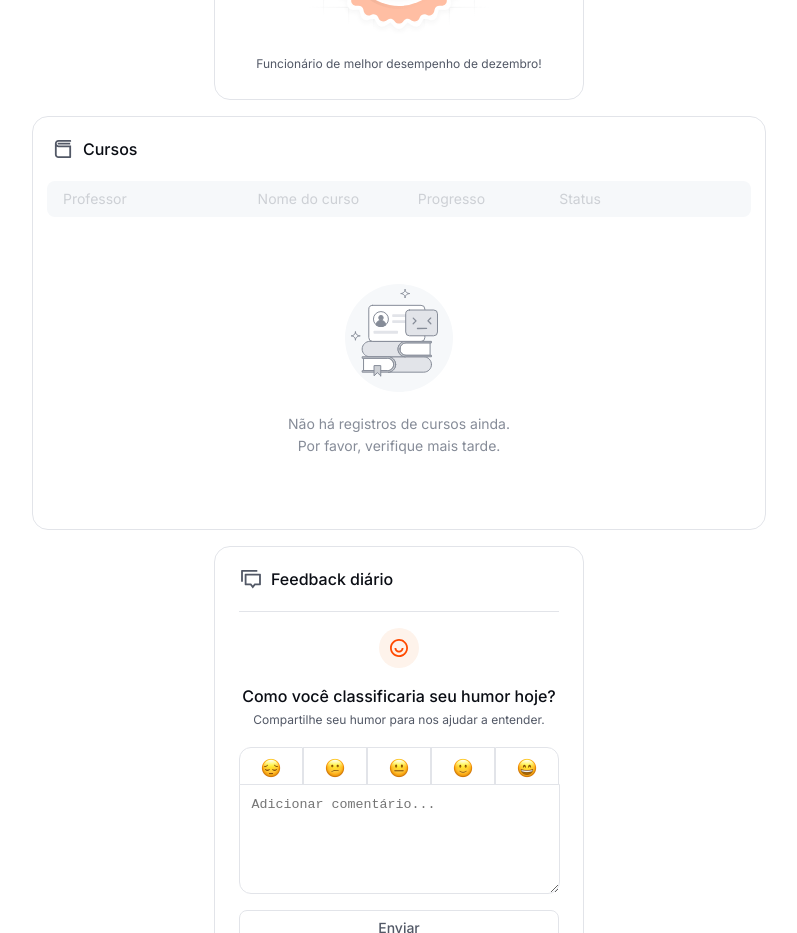
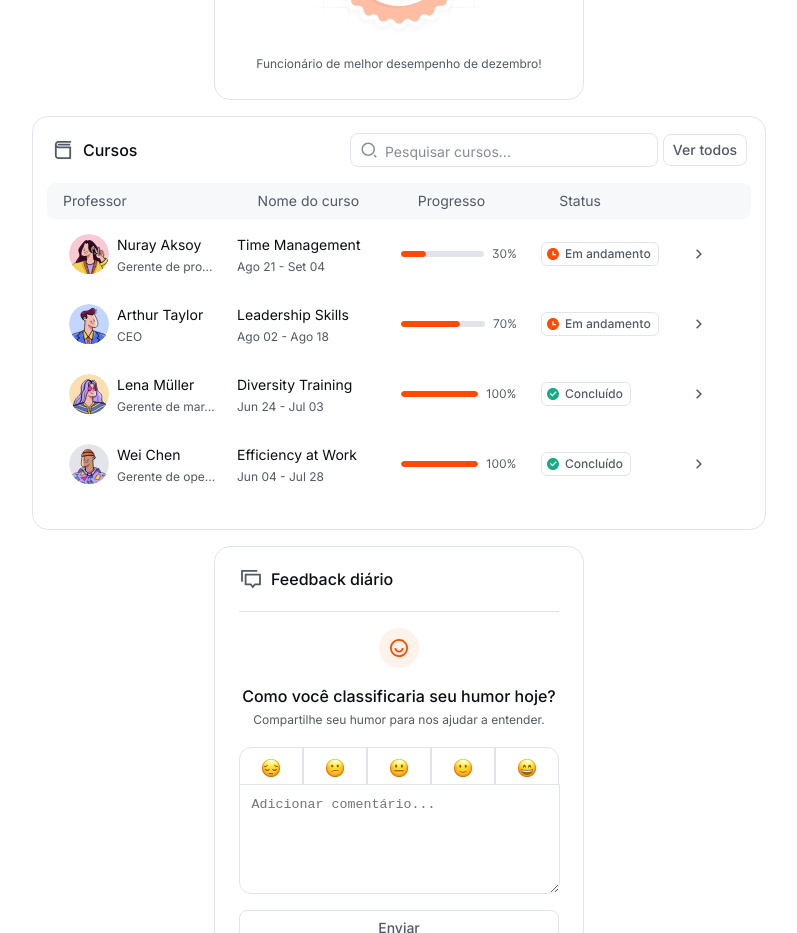
Before and after one commit to zaqueu-1/dexboard, a Nuxt app: page / in a window 1280 px wide. Shown: the part 840-1773 px from the top of the page, without its empty margins (377-1174 px from the left). Built offline with nearby package versions, Linux system fonts and the light colour scheme.

Commit message:
Passed props por CoursesGeneral App

```diff
--- a/components/CoursesGeneral.vue
+++ b/components/CoursesGeneral.vue
@@ -7,47 +7,47 @@
                 </svg>
                 <p>Cursos</p>
             </div>
-            <div v-if="users" class="courses-general-input">
+            <div v-if="loadTeachers" class="courses-general-input">
                 <svg width="20" height="20" viewBox="0 0 20 20" fill="none" xmlns="http://www.w3.org/2000/svg">
                 <path d="M9.25 2.5C12.976 2.5 16 5.524 16 9.25C16 12.976 12.976 16 9.25 16C5.524 16 2.5 12.976 2.5 9.25C2.5 5.524 5.524 2.5 9.25 2.5ZM9.25 14.5C12.1502 14.5 14.5 12.1502 14.5 9.25C14.5 6.349 12.1502 4 9.25 4C6.349 4 4 6.349 4 9.25C4 12.1502 6.349 14.5 9.25 14.5ZM15.6137 14.5532L17.7355 16.6742L16.6742 17.7355L14.5532 15.6137L15.6137 14.5532Z" fill="#868C98"/>
                 </svg>
-                <input type="text" placeholder="Pesquisar cursos..." />
+                <input type="text" @input="handleFilter" placeholder="Pesquisar cursos..." />
             </div>
-            <button v-if="users" class="details-btn">
+            <button v-if="loadTeachers" @click="" class="details-btn">
                 <span>Ver todos</span>
             </button>
         </div>
         <div class="courses-general-app">
-            <div :class="users ? 'courses-general-app-header' : 'courses-general-app-header disabled'">
+            <div :class="loadTeachers ? 'courses-general-app-header' : 'courses-general-app-header disabled'">
                 <p>Professor</p>
                 <p>Nome do curso</p>
                 <p>Progresso</p>
                 <p>Status</p>
                 <p></p>
             </div>
-            <div v-if="users" class="courses-general-app-body" v-for="user in users" :key="user.id">
+            <div v-if="loadTeachers" class="courses-general-app-body" v-for="teacher in filteredTeachers" :key="teacher.id">
                 <div>
-                    <IconUserLena v-if="user.name == 'Lena Müller'" />
-                    <IconUserNuray v-if="user.name == 'Nuray Aksoy'" />
-                    <IconUserArthur v-if="user.name == 'Arthur Taylor'" />
-                    <IconUserWei v-if="user.name == 'Wei Chen'" />
+                    <IconUserLena v-if="teacher.name == 'Lena Müller'" />
+                    <IconUserNuray v-if="teacher.name == 'Nuray Aksoy'" />
+                    <IconUserArthur v-if="teacher.name == 'Arthur Taylor'" />
+                    <IconUserWei v-if="teacher.name == 'Wei Chen'" />
                     <div>
-                        <p>{{ user.name }}</p>
-                        <p>{{ user.position.length > 8 ? user.position.slice(0,14)+'...' : user.position }}</p>
+                        <p>{{ teacher.name }}</p>
+                        <p>{{ teacher.position.length > 8 ? teacher.position.slice(0,14)+'...' : teacher.position }}</p>
                     </div>
                 </div>
                 <div>
-                    <p>{{ user.course }}</p>
-                    <p>{{ user.date }}</p>
+                    <p>{{ teacher.course }}</p>
+                    <p>{{ teacher.date }}</p>
                 </div>
                 <div>
-                    <Icon30 v-if="user.progress == '30%'"/>
-                    <Icon70 v-if="user.progress == '70%'"/>
-                    <Icon100 v-if="user.progress == '100%'"/>
+                    <Icon30 v-if="teacher.progress == '30%'"/>
+                    <Icon70 v-if="teacher.progress == '70%'"/>
+                    <Icon100 v-if="teacher.progress == '100%'"/>
                 </div>
                 <div>
-                    <IconConcluded v-if="user.status == 'Concluído'" />
-                    <IconOngoing v-if="user.status == 'Em andamento'" />
+                    <IconConcluded v-if="teacher.status == 'Concluído'" />
+                    <IconOngoing v-if="teacher.status == 'Em andamento'" />
                 </div>
                 <div>
                     <svg width="32" height="32" viewBox="0 0 32 32" fill="none" xmlns="http://www.w3.org/2000/svg">
@@ -55,7 +55,7 @@
                     </svg>
                 </div>
             </div>
-            <div v-if="!users" class="courses-general-no-body">
+            <div v-if="!loadTeachers" class="courses-general-no-body">
                 <IconNoCourses />
                 <p>Não há registros de cursos ainda.</p>
                 <p>Por favor, verifique mais tarde.</p>
@@ -93,51 +93,38 @@ export default {
     IconNoCourses,
 },
     props: {
+        teachers: {
+            type: Array,
+        }
+    },
+    setup(props) {
+        let loadTeachers = ref(false)
 
-    },
-    setup() {
-        let user = ref([
-            {
-                name: 'Nuray Aksoy',
-                position: 'Gerente de produto',
-                course: 'Time Management',
-                date: 'Ago 21 - Set 04',
-                progress: '30%',
-                status: 'Em andamento',
-            },
-            {
-                name: 'Arthur Taylor',
-                position: 'CEO',
-                course: 'Leadership Skills',
-                date: 'Ago 02 - Ago 18',
-                progress: '70%',
-                status: 'Em andamento',
-            },
-            {
-                name: 'Lena Müller',
-                position: 'Gerente de marketing',
-                course: 'Diversity Training',
-                date: 'Jun 24 - Jul 03',
-                progress: '100%',
-                status: 'Concluído',
-            },
-            {
-                name: 'Wei Chen',
-                position: 'Gerente de operações',
-                course: 'Efficiency at Work',
-                date: 'Jun 04 - Jul 28',
-                progress: '100%',
-                status: 'Concluído',
-            },
-        ])
+        onMounted(() => {
+            props.teachers ? loadTeachers.value = true : null
+        })
 
-        let users = ref(null)
+        const handleTeachers = () => {
+            console.log('clicou para ver todos os professores')
+        }
+
+        let filteredTeachers = ref(props.teachers)
+
+        const handleFilter = (event) => {
+            const searchText = event.target.value.toLowerCase()
+
+            filteredTeachers.value = props.teachers.filter(teacher => {
+                return teacher.course.toLowerCase().includes(searchText)
+            })
+        }
 
         return {
-            users,
+            loadTeachers,
+            handleTeachers,
+            filteredTeachers,
+            handleFilter,
         }
     },
-
 }
 </script>
 
--- a/pages/index.vue
+++ b/pages/index.vue
@@ -9,7 +9,7 @@
                 <CoursesProgress :currentCourse="currentCourse" />
             </div>
             <Collaborators :collab="collab" :collabComments="collabComments" @handleLike="handleLike" />
-            <CoursesGeneral />
+            <CoursesGeneral :teachers="teachers" />
             <Feedback />
         </div>
     </div>
@@ -63,11 +63,47 @@ export default {
             subtitle: 'Projetado para promover a inclusividade e perspectivas diversas.',
         })
 
+        let teachers = ref([
+            {
+                name: 'Nuray Aksoy',
+                position: 'Gerente de produto',
+                course: 'Time Management',
+                date: 'Ago 21 - Set 04',
+                progress: '30%',
+                status: 'Em andamento',
+            },
+            {
+                name: 'Arthur Taylor',
+                position: 'CEO',
+                course: 'Leadership Skills',
+                date: 'Ago 02 - Ago 18',
+                progress: '70%',
+                status: 'Em andamento',
+            },
+            {
+                name: 'Lena Müller',
+                position: 'Gerente de marketing',
+                course: 'Diversity Training',
+                date: 'Jun 24 - Jul 03',
+                progress: '100%',
+                status: 'Concluído',
+            },
+            {
+                name: 'Wei Chen',
+                position: 'Gerente de operações',
+                course: 'Efficiency at Work',
+                date: 'Jun 04 - Jul 28',
+                progress: '100%',
+                status: 'Concluído',
+            },
+        ])
+
         return {
             collab,
             collabComments,
             handleLike,
             currentCourse,
+            teachers,
         }
     },
 }
```
